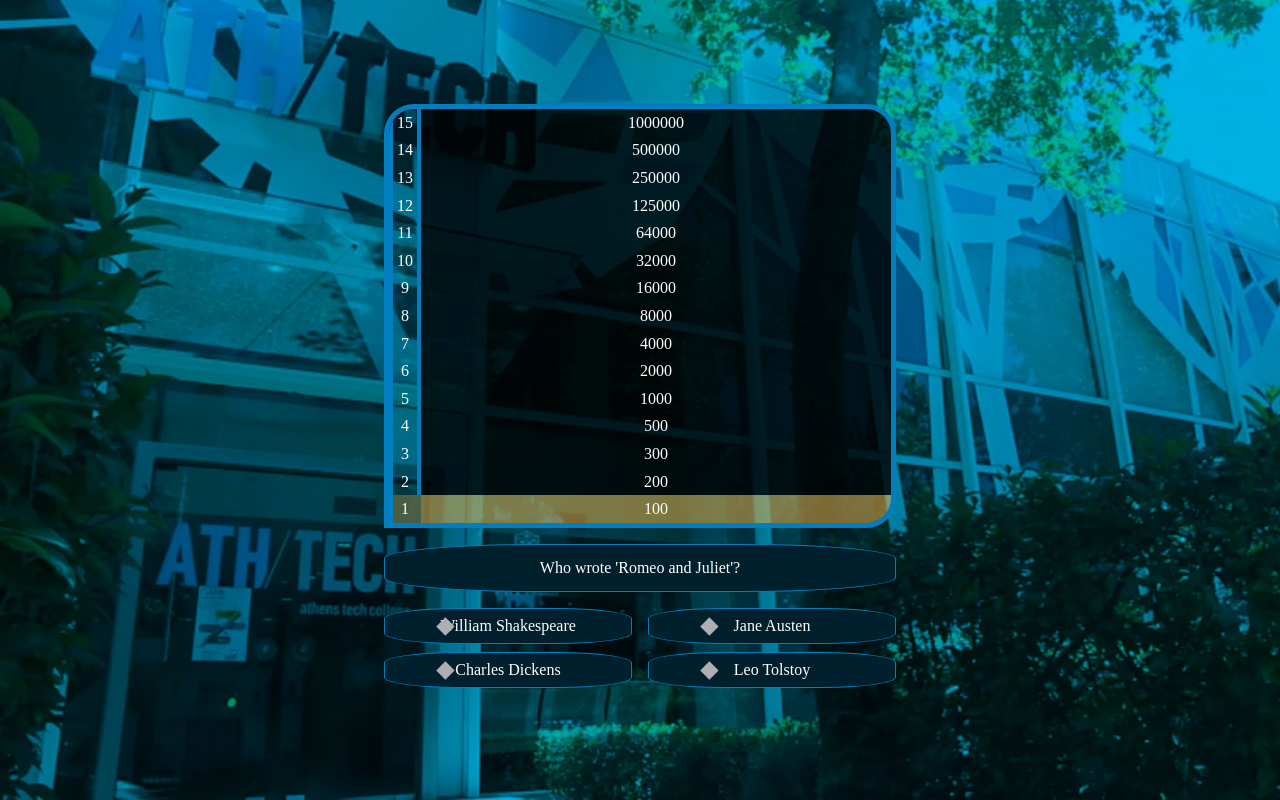
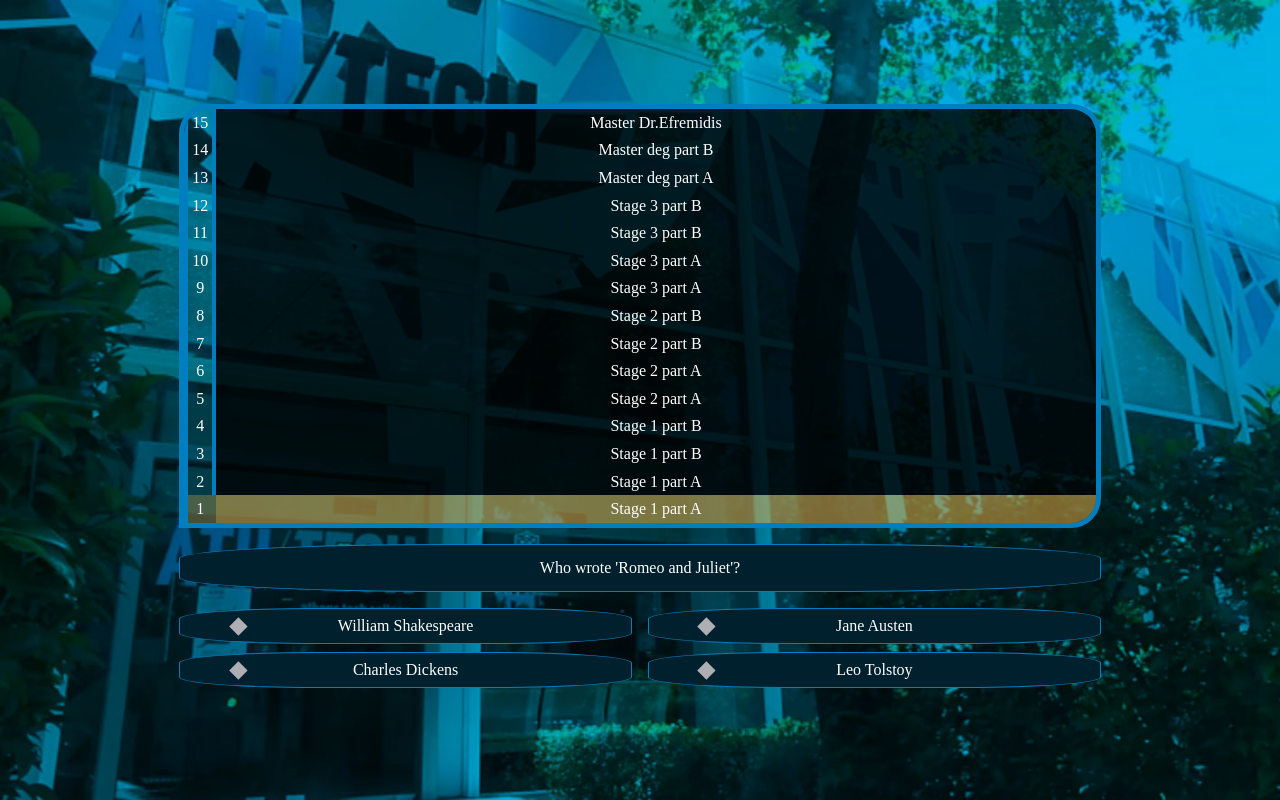
Before and after one commit to Balasis/miniQuizGame_Typescript-Scss, a plain HTML site: page index.html in a window 1280 px wide. Drawn offline with Linux system fonts and the light colour scheme.

Commit message:
Converting it to athTech quiz

```diff
--- a/build/app.js
+++ b/build/app.js
@@ -26,22 +26,23 @@ const domScorePanelElement = {
             stageAnsweredTickDiv.id = `c_${s}`;
             stageAnsweredTickDiv.className = "stageAnsweredTick";
             stageAnsweredTickDiv.textContent = "";
-            const stageMoneyDiv = document.createElement("div");
-            stageMoneyDiv.id = `m_${s}`;
-            stageMoneyDiv.textContent = theQuiz.getStagesBoard()[s]["stageMoney"].toString();
+            const stageTitleDiv = document.createElement("div");
+            stageTitleDiv.id = `m_${s}`;
+            stageTitleDiv.textContent = theQuiz.getStagesBoard()[s]["stageTitle"].toString();
+            stageTitleDiv.className = "m1_BorderInitialProps";
             const stageDiv = document.createElement("div");
             stageDiv.id = `s_${s}`;
             stageDiv.appendChild(stageIndexDiv);
             stageDiv.appendChild(stageAnsweredTickDiv);
-            stageDiv.appendChild(stageMoneyDiv);
+            stageDiv.appendChild(stageTitleDiv);
             // add orange background to the first one
             if (s == "1") {
                 stageDiv.classList.add("curStageBackground");
                 stageIndexDiv.classList.add("BorderRightColorCurrent");
             }
             this.scorePanel.insertBefore(stageDiv, this.scorePanel.firstChild);
-            document.getElementById("m_1").classList.add("curStageBackground");
         }
+        document.getElementById("m_1").classList.add("curStageBackground");
     },
     updateScorePanelUiFocusToNextStage() {
         let sc = theQuiz.getStageCounter();
@@ -50,6 +51,7 @@ const domScorePanelElement = {
         document.getElementById(`m_${sc - 1}`).classList.remove("curStageBackground");
         document.getElementById(`n_${sc - 1}`).classList.remove("BorderRightColorCurrent");
         prevStageDom.classList.add("previousStageBackground");
+        document.getElementById(`m_${sc - 1}`).classList.add("previousStageBackground");
         document.getElementById(`n_${sc - 1}`).classList.add("BorderRightColorPrevious");
         prevStageDom.querySelector(".stageAnsweredTick").textContent = "*";
         let curStageDom = document.getElementById(`s_${sc}`);
@@ -128,17 +130,17 @@ class Question {
     }
 }
 class Stage {
-    constructor(stageNumber, stageMoney, assistUsed, question) {
+    constructor(stageNumber, stageTitle, assistUsed, question) {
         this.stageNumber = stageNumber;
-        this.stageMoney = stageMoney;
+        this.stageTitle = stageTitle;
         this.assistUsed = assistUsed;
         this.question = question;
     }
     getStageNumber() {
         return this.stageNumber;
     }
-    getStageMoney() {
-        return this.stageMoney;
+    getstageTitle() {
+        return this.stageTitle;
     }
     getQuestion() {
         return this.question;
--- a/build/moneyBoard.json
+++ b/build/moneyBoard.json
@@ -1,17 +1,17 @@
 {
-    "1": 100,
-    "2": 200,
-    "3": 300,
-    "4": 500,
-    "5": 1000,
-    "6": 2000,
-    "7": 4000,
-    "8": 8000,
-    "9": 16000,
-    "10": 32000,
-    "11": 64000,
-    "12": 125000,
-    "13": 250000,
-    "14": 500000,
-    "15": 1000000
+    "1": "Stage 1 part A",
+    "2": "Stage 1 part A",
+    "3": "Stage 1 part B",
+    "4": "Stage 1 part B",
+    "5": "Stage 2 part A",
+    "6": "Stage 2 part A",
+    "7": "Stage 2 part B",
+    "8": "Stage 2 part B",
+    "9": "Stage 3 part A",
+    "10":"Stage 3 part A",
+    "11":"Stage 3 part B",
+    "12":"Stage 3 part B",
+    "13": "Master deg part A",
+    "14": "Master deg part B",
+    "15": "Master Dr.Efremidis"
 }
--- a/src/app.ts
+++ b/src/app.ts
@@ -24,6 +24,7 @@ const domScorePanelElement:ScorePanelElement={
         }
     },
     populateScorePanelElement(){
+
         for (const s in theQuiz.getStagesBoard()) {
 
             const stageIndexDiv:HTMLElement = document.createElement("div");
@@ -36,25 +37,29 @@ const domScorePanelElement:ScorePanelElement={
             stageAnsweredTickDiv.className="stageAnsweredTick";
             stageAnsweredTickDiv.textContent="";
 
-            const stageMoneyDiv:HTMLElement = document.createElement("div");
-            stageMoneyDiv.id=`m_${s}`;
-            stageMoneyDiv.textContent=theQuiz.getStagesBoard()[s]["stageMoney"].toString();
+            const stageTitleDiv:HTMLElement = document.createElement("div");
+            stageTitleDiv.id=`m_${s}`;
+            stageTitleDiv.textContent=theQuiz.getStagesBoard()[s]["stageTitle"].toString();
+            stageTitleDiv.className="m1_BorderInitialProps";
 
             const stageDiv:HTMLElement = document.createElement("div");
             stageDiv.id=`s_${s}`;
             stageDiv.appendChild(stageIndexDiv);
             stageDiv.appendChild(stageAnsweredTickDiv);
-            stageDiv.appendChild(stageMoneyDiv);
+            stageDiv.appendChild(stageTitleDiv);
             // add orange background to the first one
             if (s=="1"){
             stageDiv.classList.add("curStageBackground");
             stageIndexDiv.classList.add("BorderRightColorCurrent");
             }
             this.scorePanel.insertBefore(stageDiv,this.scorePanel.firstChild);
-            document.getElementById("m_1")!.classList.add("curStageBackground");
         }
+
+        document.getElementById("m_1")!.classList.add("curStageBackground");
+
     },
     updateScorePanelUiFocusToNextStage(){
+
     let sc:number=theQuiz.getStageCounter();
 
     let prevStageDom:HTMLElement=document.getElementById(`s_${sc-1}`)!;
@@ -64,6 +69,7 @@ const domScorePanelElement:ScorePanelElement={
 
 
     prevStageDom.classList.add("previousStageBackground");
+    document.getElementById(`m_${sc-1}`)!.classList.add("previousStageBackground");
     document.getElementById(`n_${sc-1}`)!.classList.add("BorderRightColorPrevious");
 
     prevStageDom.querySelector(".stageAnsweredTick")!.textContent="*";
@@ -74,8 +80,6 @@ const domScorePanelElement:ScorePanelElement={
     document.getElementById(`n_${sc}`)!.classList.add("BorderRightColorCurrent");
     }
 }
-
-
 
 const domQuestionElements:QuestionElements={
     theQuestion:document.getElementById("theQuestion")!,
@@ -101,8 +105,6 @@ const domQuestionElements:QuestionElements={
         }
     }
 }
-
-
 
 class Player{
     public constructor(private name:string,private moneyEarned:number){
@@ -162,15 +164,15 @@ class Question{
 
 
 class Stage{
-    public constructor(private stageNumber: number,private stageMoney:number,private assistUsed:boolean, private question: Question){
+    public constructor(private stageNumber: number,private stageTitle:String,private assistUsed:boolean, private question: Question){
     }
 
     public getStageNumber():number{
         return this.stageNumber;
     }
 
-    public getStageMoney():number{
-        return this.stageMoney;
+    public getstageTitle():String{
+        return this.stageTitle;
     }
 
     public getQuestion(): Question {
--- a/src/scss/_basicPageProp.scss
+++ b/src/scss/_basicPageProp.scss
@@ -35,3 +35,11 @@ main{
 @include mixins.dimensionsAndPosition(80%,auto,relative);
 @include mixins.displayFlexAndItsProperties(column,center,center);
 }
+
+@media screen and (max-width:60em){
+    #theQuizUI{
+        @include mixins.dimensionsAndPosition(100%,auto,relative);
+        @include mixins.displayFlexAndItsProperties(column,center,center);
+        }
+
+}
--- a/src/scss/_questionPanel.scss
+++ b/src/scss/_questionPanel.scss
@@ -5,7 +5,7 @@
 
 
 #questionPanel{
-    @include mixins.dimensionsAndPosition(50%,50%,relative);
+    @include mixins.dimensionsAndPosition(90%,50%,relative);
     @include mixins.displayFlexAndItsProperties(column,center,center);
  }
 
@@ -68,13 +68,15 @@
              @include mixins.displayFlexAndItsProperties(row,center,center);
              color:colors.$color_TextColor;
              &:before{
-                 // @include mixins.displayFlexAndItsProperties(row,center,center);
+                 display:flex;
                  content:"";
                  @include mixins.dimensionsAndPosition(0.8em,0.8em,absolute);
                  background-color:rgb(175, 175, 179);
                  transform:rotate(45deg);
                  top: calc(50% - 0.4em);
-                 left:20%;
+                 left:0;
+                 margin-left:10%;
+
              }
              &:hover::before{
                     background-color:colors.$color_OptionHoverBackground;
--- a/src/scss/_scorePanel.scss
+++ b/src/scss/_scorePanel.scss
@@ -5,7 +5,7 @@
 
 
 #scorePanel{
-    @include mixins.dimensionsAndPosition(50%,50%,relative);
+    @include mixins.dimensionsAndPosition(90%,50%,relative);
         border:5px solid colors.$color_BorderColorOfOptions;
         border-radius:30px 30px 30px 0px;
         overflow: hidden;
@@ -32,14 +32,19 @@
     & *:nth-child(3){
         @include mixins.displayFlexAndItsProperties(row,center,center);
         @include mixins.dimensionsAndPosition(100%,100%,relative);
-        background-color:rgba(0,0,0,0.8) ;
+
         padding:0.3em;
 
     }
 
     padding-left:2em;
 }
-//first on load board
+//classes to be added in the border subdivs , they are seperated because >div gives priority to them
+//(perhaps I should have added classes from the start to get it done...css give me a headache with those priorities semantics
+.m1_BorderInitialProps{
+    background-color:rgba(0,0,0,0.8) ;
+}
+
 .n1_BorderInitialColor{
     border: {
         left:4px solid colors.$color_BorderColorOfOptions;
```
Also changed, not shown: build/app.css, 1 other file.
